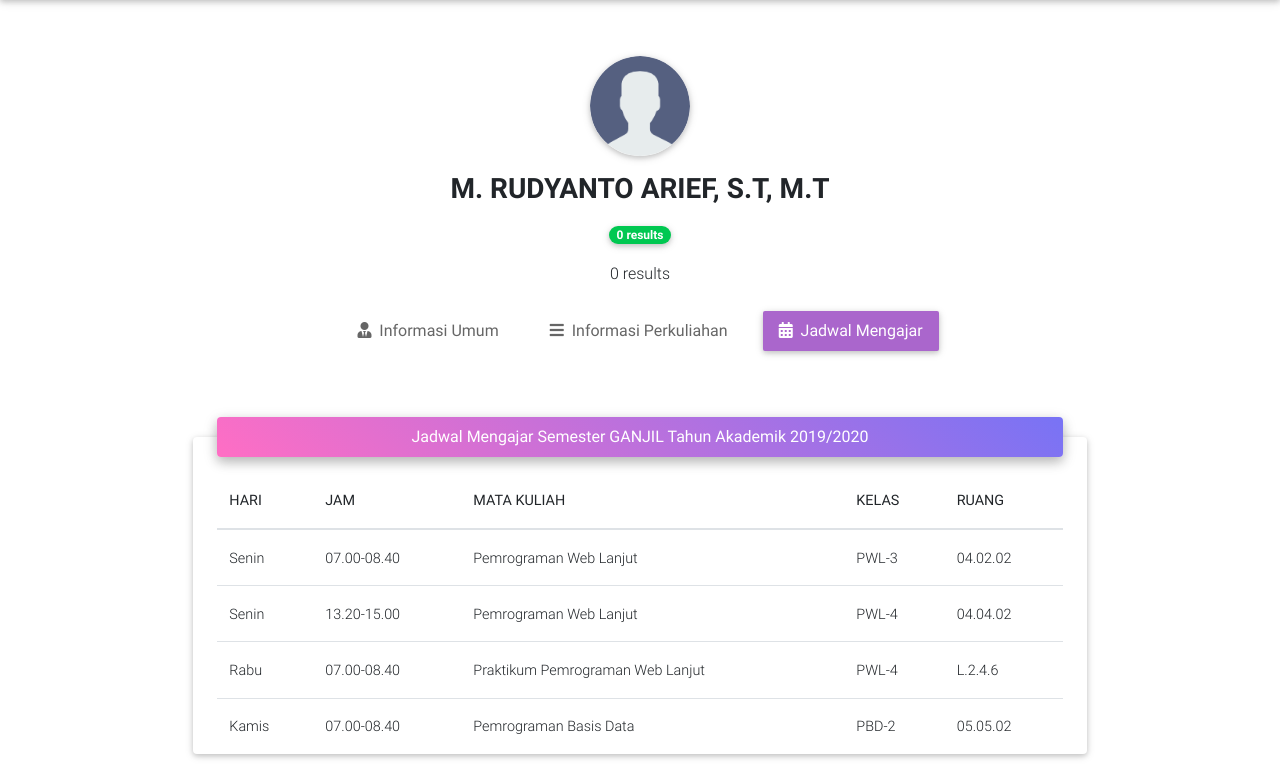
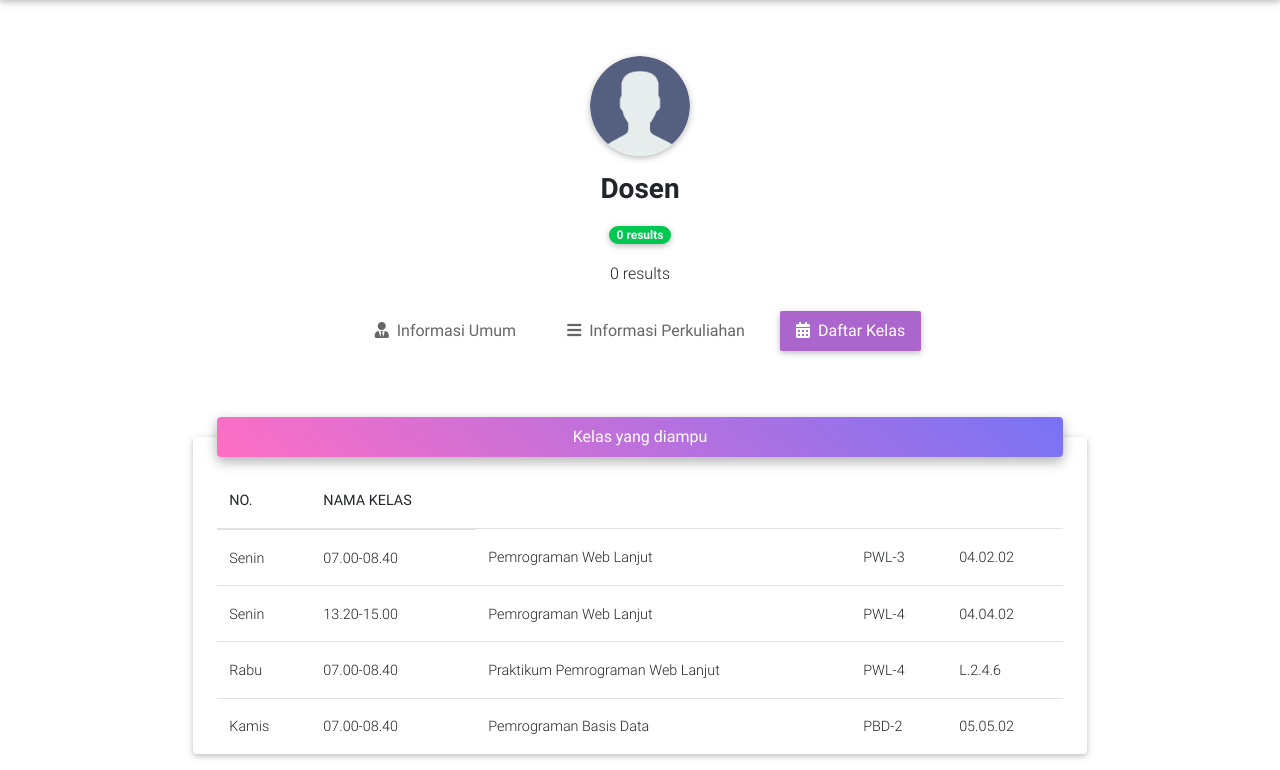
Before and after one commit to rizkychi/alice, a PHP site: page /index.php?p=profile in a window 1280 px wide, after a click on "Daftar Kelas". Shown: the part 59-829 px from the top of the page. Run offline with PHP 8.4, Linux system fonts and the light colour scheme; data comes from the database, SQL or seed files in the repository; data that the repository does not hold is empty; some libraries are stand-ins or nearby versions.

Commit message:
list dosen

```diff
--- a/page/profile.php
+++ b/page/profile.php
@@ -18,19 +18,7 @@
         </div>
         <h3 class="my-3 font-weight-bold">
           <strong>
-          <?php
-                $sql = "SELECT user_name FROM tb_user WHERE user_role=2";
-                $result = mysqli_query($conn, $sql);
-
-                if (mysqli_num_rows($result) > 0) {
-                 // output data of each row
-                while($row = mysqli_fetch_array($result)) {
-                  echo $row["user_name"];
-                  }
-                   } else {
-                  echo "0 results";
-                  }
-                  ?>
+                <a>Dosen</a>
           </strong>
         </h3>
         <span class="badge badge-pill badge-success">
@@ -94,7 +82,7 @@
       <li class="nav-item">
         <a class="nav-link" data-toggle="tab" href="#panel13" role="tab">
         <i class="fas fa-calendar-alt mr-1" aria-hidden="true"></i>
-          <strong>Jadwal Mengajar</strong>
+          <strong>Daftar Kelas</strong>
         </a>
       </li>
     </ul>
@@ -256,7 +244,7 @@
                 <!--Card image-->
                 <div class="view view-cascade gradient-card-header purple-gradient narrower py-2 mx-4 mb-3 d-flex justify-content-center align-items-center">
 
-                <a href="" class="white-text mx-3">Jadwal Mengajar Semester GANJIL Tahun Akademik 2019/2020</a>
+                <a href="" class="white-text mx-3">Kelas yang diampu</a>
 
                 </div>
                 <!--/Card image-->
@@ -271,19 +259,10 @@
                     <thead>
                         <tr class="text-uppercase">
                             <th class="th-md">
-                                <a>Hari</a>
+                                <a>No.</a>
                             </th>
                             <th class="th-md">
-                                <a href="">Jam</a>
-                            </th>
-                            <th class="th-lg">
-                                <a href="">Mata Kuliah</a>
-                            </th>
-                            <th class="th-md">
-                                <a href="">Kelas</a>
-                            </th>
-                            <th class="th-md">
-                                <a href="">Ruang</a>
+                                <a href="">Nama Kelas</a>
                             </th>
                         </tr>
                     </thead>
```
Also changed, not shown: page/dosen.php (+14 -33 lines).
